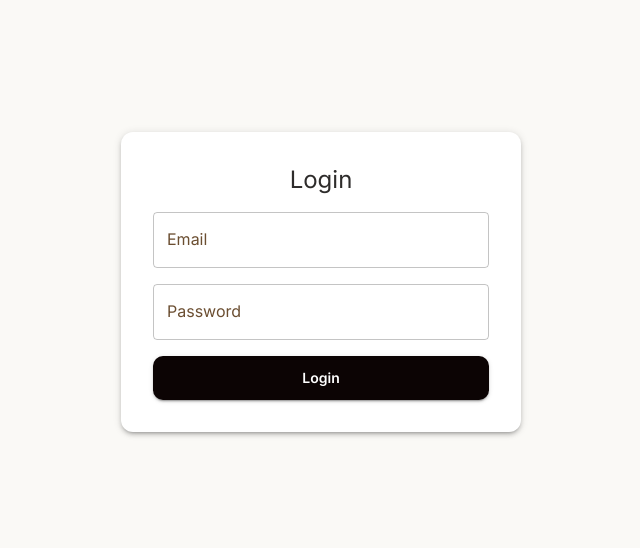
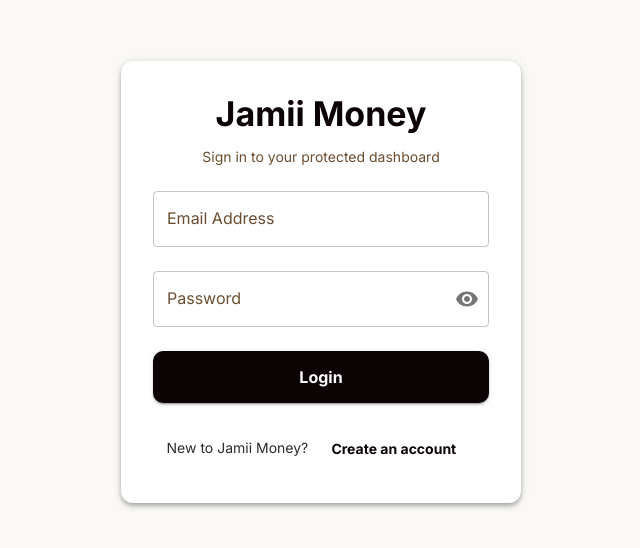
Before and after one commit to shem958/jamii-money, a Next.js app: page /login in a window 1280 px wide. Shown: the part 118-666 px from the top of the page, without its empty margins (319-959 px from the left). Built offline with nearby package versions, Linux system fonts and the light colour scheme; no server answers.

Commit message:
refactor: enhance LoginPage UI and functionality; improve error handling and password visibility toggle

```diff
--- a/app/(auth)/login/page.tsx
+++ b/app/(auth)/login/page.tsx
@@ -8,25 +8,42 @@ import {
   Paper,
   Stack,
   Alert,
+  IconButton,
+  InputAdornment,
+  CircularProgress,
 } from "@mui/material";
+import { Visibility, VisibilityOff } from "@mui/icons-material";
 import { useRouter } from "next/navigation";
-import { useLoginMutation } from "@/redux/api/authApi";
-import { useDispatch } from "react-redux";
-import { setCredentials } from "@/redux/slices/authSlice";
+import { useState } from "react";
 import { useForm, SubmitHandler } from "react-hook-form";
 import { z } from "zod";
 import { zodResolver } from "@hookform/resolvers/zod";
-import { useState, useEffect } from "react";
+import { useDispatch } from "react-redux";
+import { setCredentials } from "@/redux/slices/authSlice";
+import { useLoginMutation } from "@/redux/api/authApi";
 import { persistor } from "@/redux/store";
 
+// --------------------
+// Validation schema
+// --------------------
 const LoginSchema = z.object({
-  email: z.string().email("Invalid email address"),
+  email: z.string().email("Please enter a valid email address"),
   password: z.string().min(6, "Password is required"),
 });
 
 type LoginInputs = z.infer<typeof LoginSchema>;
 
 export default function LoginPage() {
+  const router = useRouter();
+  const dispatch = useDispatch();
+
+  const [showPassword, setShowPassword] = useState(false);
+  const [error, setError] = useState<string | null>(null);
+
+  // RTK Query mutation
+  const [loginUser, { isLoading }] = useLoginMutation();
+
+  // React Hook Form
   const {
     register,
     handleSubmit,
@@ -35,46 +52,56 @@ export default function LoginPage() {
     resolver: zodResolver(LoginSchema),
   });
 
-  const [loginUser, { isLoading }] = useLoginMutation();
-  const router = useRouter();
-  const dispatch = useDispatch();
-  const [error, setError] = useState<string>("");
-
+  // --------------------
+  // Submit handler
+  // --------------------
   const onSubmit: SubmitHandler<LoginInputs> = async (formData) => {
     try {
-      setError("");
+      setError(null);
+
+      /**
+       * Because authApi.ts uses:
+       * transformResponse: (response) => response.data
+       *
+       * res === {
+       *   access_token: string,
+       *   user: { ... }
+       * }
+       */
       const res = await loginUser(formData).unwrap();
 
-      console.log("📥 Login response received:", {
-        hasUser: !!res.user,
-        hasToken: !!res.access_token,
-      });
+      if (!res?.user || !res?.access_token) {
+        throw new Error("Invalid response from server.");
+      }
 
-      // Dispatch credentials to Redux
+      // Save credentials to Redux
       dispatch(
         setCredentials({
-          user: { ...res.user, role: res.user.role || "user" },
+          user: {
+            ...res.user,
+            role: res.user.role || "user",
+          },
           token: res.access_token,
         })
       );
 
-      // CRITICAL FIX: Wait for redux-persist to flush state to storage
-      console.log("⏳ Waiting for persist to flush...");
+      // Ensure redux-persist writes before navigation
       await persistor.flush();
-      console.log("✅ Persist flush complete");
 
-      // Additional safety delay
-      await new Promise((resolve) => setTimeout(resolve, 150));
+      // Redirect to protected dashboard
+      router.replace("/dashboard");
+    } catch (err: any) {
+      console.error("❌ Login failed:", err);
 
-      console.log("🚀 Navigating to dashboard");
-      // Navigate to dashboard (use replace to prevent back button issues)
-      router.replace("/dashboard");
-    } catch (error: any) {
-      console.error("❌ Login failed:", error);
-      setError(error?.data?.message || "Invalid email or password.");
+      setError(
+        err?.data?.message || err?.message || "Invalid email or password."
+      );
     }
   };
 
+  // --------------------
+  // UI
+  // --------------------
   return (
     <Box
       display="flex"
@@ -82,44 +109,93 @@ export default function LoginPage() {
       alignItems="center"
       minHeight="100vh"
       bgcolor="#faf9f6"
+      px={2}
     >
-      <Paper elevation={3} sx={{ p: 4, width: 400 }}>
-        <Typography variant="h5" textAlign="center" mb={2}>
-          Login
-        </Typography>
+      <Paper
+        elevation={4}
+        sx={{ p: 4, width: "100%", maxWidth: 400, borderRadius: 3 }}
+      >
+        <Box textAlign="center" mb={3}>
+          <Typography
+            variant="h4"
+            fontWeight="bold"
+            color="primary"
+            gutterBottom
+          >
+            Jamii Money
+          </Typography>
+          <Typography variant="body2" color="text.secondary">
+            Sign in to your protected dashboard
+          </Typography>
+        </Box>
 
         {error && (
-          <Alert severity="error" sx={{ mb: 2 }}>
+          <Alert severity="error" sx={{ mb: 3 }}>
             {error}
           </Alert>
         )}
 
-        <form onSubmit={handleSubmit(onSubmit)}>
-          <Stack spacing={2}>
+        <form onSubmit={handleSubmit(onSubmit)} noValidate>
+          <Stack spacing={3}>
             <TextField
-              label="Email"
+              fullWidth
+              label="Email Address"
               type="email"
               {...register("email")}
               error={!!errors.email}
               helperText={errors.email?.message}
               disabled={isLoading}
             />
+
             <TextField
+              fullWidth
               label="Password"
-              type="password"
+              type={showPassword ? "text" : "password"}
               {...register("password")}
               error={!!errors.password}
               helperText={errors.password?.message}
               disabled={isLoading}
+              InputProps={{
+                endAdornment: (
+                  <InputAdornment position="end">
+                    <IconButton
+                      onClick={() => setShowPassword((prev) => !prev)}
+                      edge="end"
+                      aria-label="toggle password visibility"
+                    >
+                      {showPassword ? <VisibilityOff /> : <Visibility />}
+                    </IconButton>
+                  </InputAdornment>
+                ),
+              }}
             />
+
             <Button
               type="submit"
               variant="contained"
+              size="large"
               fullWidth
               disabled={isLoading}
+              sx={{ py: 1.5, fontSize: "1rem", fontWeight: "bold" }}
             >
-              {isLoading ? "Logging in..." : "Login"}
+              {isLoading ? (
+                <CircularProgress size={24} color="inherit" />
+              ) : (
+                "Login"
+              )}
             </Button>
+
+            <Box textAlign="center">
+              <Typography variant="body2">
+                New to Jamii Money?{" "}
+                <Button
+                  onClick={() => router.push("/register")}
+                  sx={{ textTransform: "none", fontWeight: "bold" }}
+                >
+                  Create an account
+                </Button>
+              </Typography>
+            </Box>
           </Stack>
         </form>
       </Paper>
--- a/redux/api/authApi.ts
+++ b/redux/api/authApi.ts
@@ -1,62 +1,16 @@
-// redux/api/authApi.ts
-import { createApi, fetchBaseQuery } from '@reduxjs/toolkit/query/react';
-import { RootState } from '@/redux/store';
+import { baseApi } from './baseApi';
 
-// Define the payload structure for Registration
-export interface RegisterRequest {
-  name: string;
-  email: string;
-  phone: string;
-  password: string;
-  payday?: number;
-}
-
-export interface LoginRequest {
-  email: string;
-  password: string;
-}
-
-export interface LoginResponse {
-  user: {
-    _id: string;
-    name: string;
-    email: string;
-    phone?: string;
-    role?: string;
-  };
-  access_token: string;
-}
-
-export const authApi = createApi({
-  reducerPath: 'authApi',
-  baseQuery: fetchBaseQuery({
-    baseUrl: process.env.NEXT_PUBLIC_API_URL || 'http://localhost:5000/api',
-    prepareHeaders: (headers, { getState }) => {
-      const token = (getState() as RootState).auth.token;
-      if (token) {
-        headers.set('Authorization', `Bearer ${token}`);
-      }
-      return headers;
-    },
-  }),
+export const authApi = baseApi.injectEndpoints({
   endpoints: (builder) => ({
-    // 👇 ADD THIS ENDPOINT
-    register: builder.mutation<any, RegisterRequest>({
-      query: (data) => ({
-        url: '/auth/register',
-        method: 'POST',
-        body: data,
-      }),
-    }),
-    login: builder.mutation<LoginResponse, LoginRequest>({
+    login: builder.mutation<any, { email: string; password: string }>({
       query: (credentials) => ({
         url: '/auth/login',
         method: 'POST',
         body: credentials,
       }),
+      transformResponse: (response: any) => response.data,
     }),
   }),
 });
 
-// 👇 EXPORT THE REGISTER HOOK
-export const { useLoginMutation, useRegisterMutation } = authApi;
+export const { useLoginMutation } = authApi;
--- a/redux/slices/authSlice.ts
+++ b/redux/slices/authSlice.ts
@@ -10,36 +10,18 @@ const authSlice = createSlice({
   name: 'auth',
   initialState,
   reducers: {
-        setCredentials: (state, action: PayloadAction<{ user: AuthUser; token: string }>) => {
-            const { user, token } = action.payload;
-
-            console.log('🔐 setCredentials action dispatched');
-            console.log('   User:', user?.name, user?.email);
-            console.log('   Token:', token?.substring(0, 20) + '...');
-
-            if (user && token) {
-                state.user = user;
-                state.token = token;
-                console.log('✅ Credentials saved to Redux state');
-
-                // Verify it's actually in state
-                console.log('   State after update:', {
-                    hasUser: !!state.user,
-                    hasToken: !!state.token,
-                });
-            } else {
-                console.warn('⚠️ Credentials incomplete:', {
-                    hasUser: !!user,
-                    hasToken: !!token
-                });
-            }
+    setCredentials: (
+      state,
+      action: PayloadAction<{ user: AuthUser; token: string }>,
+    ) => {
+      state.user = action.payload.user;
+      state.token = action.payload.token;
     },
     logout: (state) => {
-            console.log('🚪 Logout action dispatched');
       state.user = null;
       state.token = null;
     },
-    }
+  },
 });
 
 export const { setCredentials, logout } = authSlice.actions;
```
Lines whose indentation alone changed are shown as unchanged.
